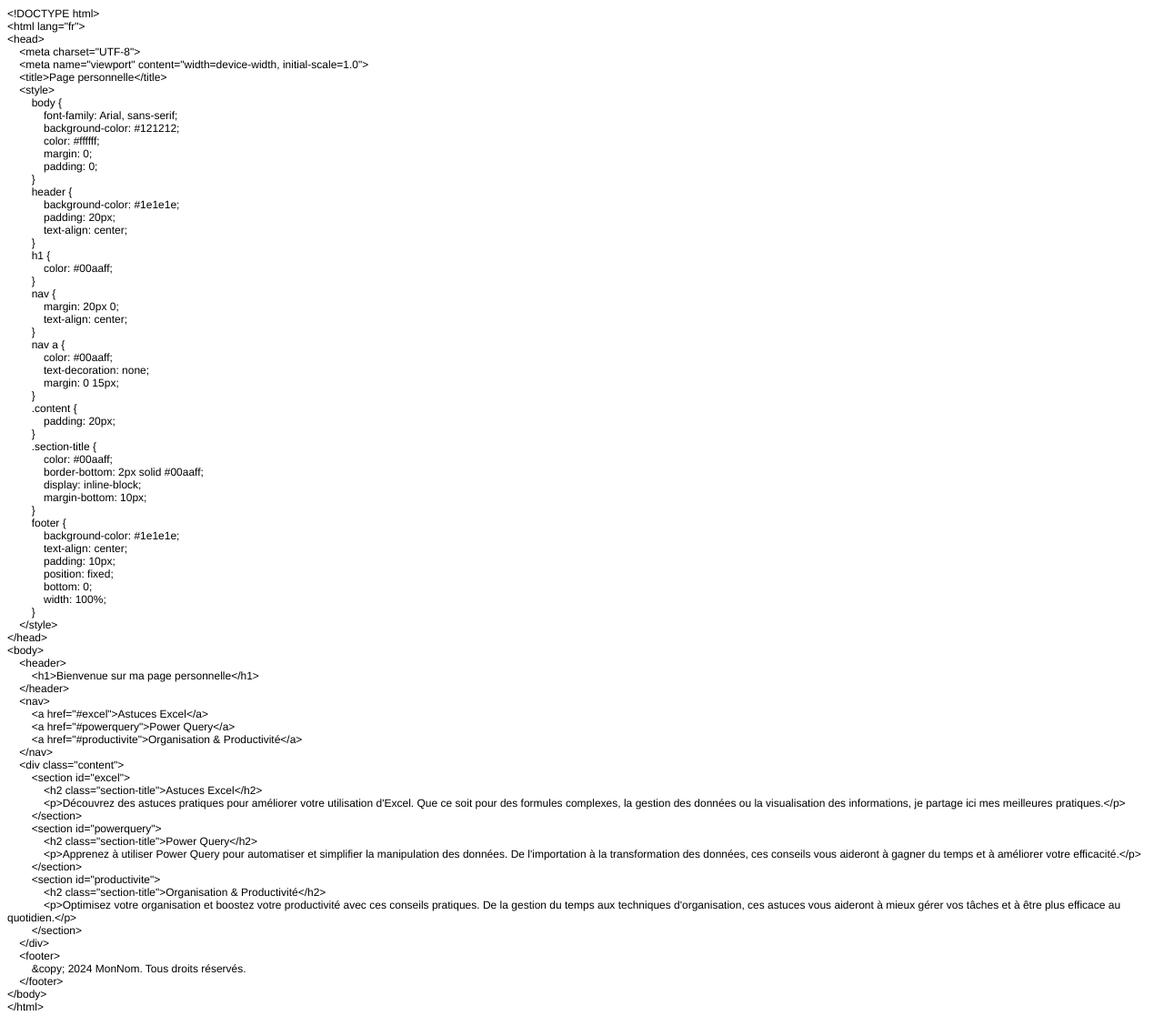
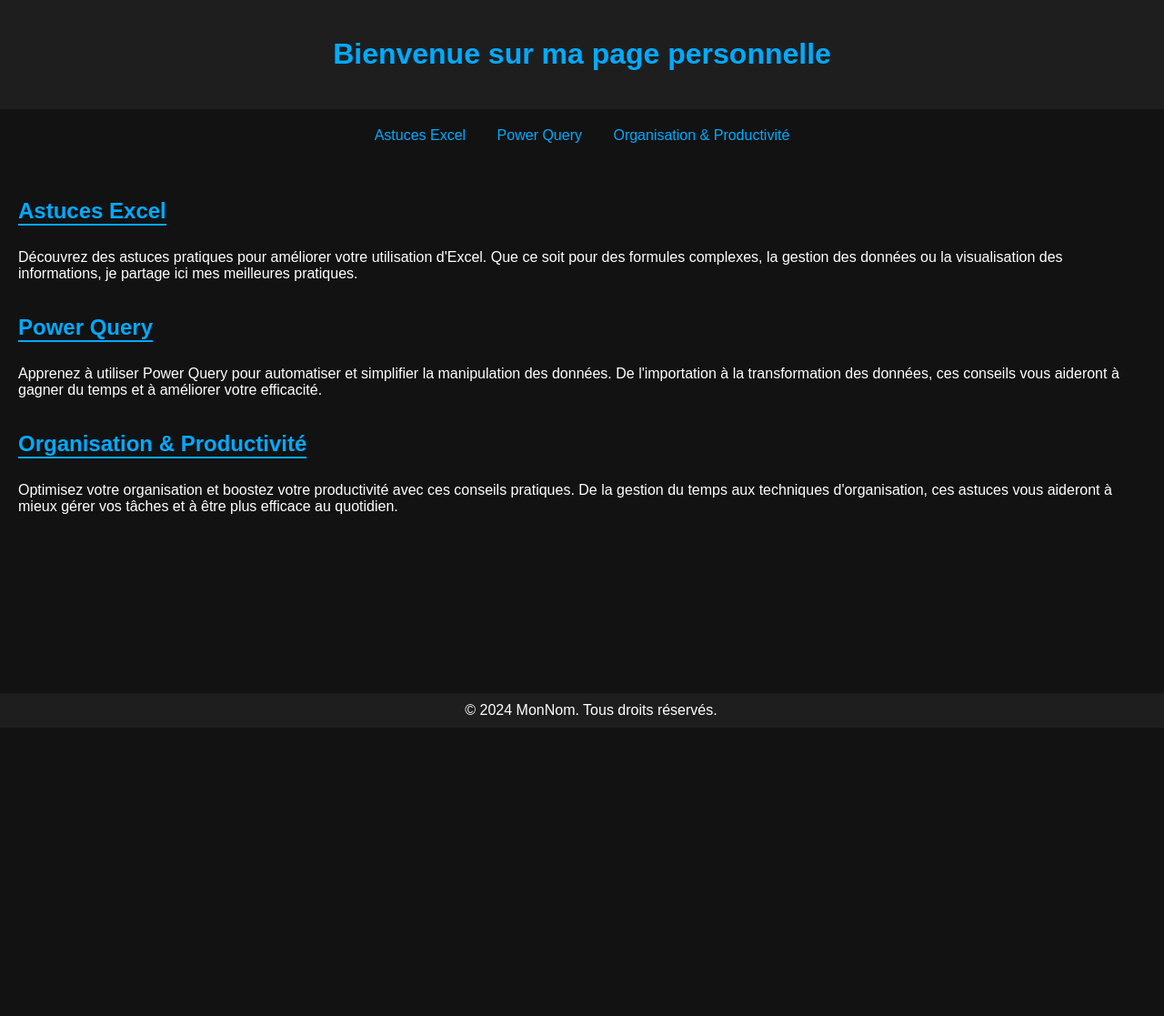
Before and after one commit to xlswithalex/xlswithalex.github.io, a plain HTML site: page index.html in a window 1280 px wide. Shown: the whole page at 91% size. After the commit the page ends 800 px from the top, so only its background shows below. Drawn offline with Linux system fonts and the light colour scheme.

Commit message:
Update3 index.html

```diff
--- a/index.html
+++ b/index.html
@@ -1,93 +1,78 @@
-<!DOCTYPE html PUBLIC "-//W3C//DTD HTML 4.01//EN" "http://www.w3.org/TR/html4/strict.dtd">
-<html>
+<!DOCTYPE html>
+<html lang="fr">
 <head>
-  <meta http-equiv="Content-Type" content="text/html; charset=utf-8">
-  <meta http-equiv="Content-Style-Type" content="text/css">
-  <title></title>
-  <meta name="Generator" content="Cocoa HTML Writer">
-  <meta name="CocoaVersion" content="1894.7">
-  <style type="text/css">
-    p.p1 {margin: 0.0px 0.0px 0.0px 0.0px; font: 12.0px 'Helvetica Neue'}
-  </style>
+    <meta charset="UTF-8">
+    <meta name="viewport" content="width=device-width, initial-scale=1.0">
+    <title>Page personnelle</title>
+    <style>
+        body {
+            font-family: Arial, sans-serif;
+            background-color: #121212;
+            color: #ffffff;
+            margin: 0;
+            padding: 0;
+        }
+        header {
+            background-color: #1e1e1e;
+            padding: 20px;
+            text-align: center;
+        }
+        h1 {
+            color: #00aaff;
+        }
+        nav {
+            margin: 20px 0;
+            text-align: center;
+        }
+        nav a {
+            color: #00aaff;
+            text-decoration: none;
+            margin: 0 15px;
+        }
+        .content {
+            padding: 20px;
+        }
+        .section-title {
+            color: #00aaff;
+            border-bottom: 2px solid #00aaff;
+            display: inline-block;
+            margin-bottom: 10px;
+        }
+        footer {
+            background-color: #1e1e1e;
+            text-align: center;
+            padding: 10px;
+            position: fixed;
+            bottom: 0;
+            width: 100%;
+        }
+    </style>
 </head>
 <body>
-<p class="p1">&lt;!DOCTYPE html&gt;</p>
-<p class="p1">&lt;html lang="fr"&gt;</p>
-<p class="p1">&lt;head&gt;</p>
-<p class="p1"><span class="Apple-converted-space">    </span>&lt;meta charset="UTF-8"&gt;</p>
-<p class="p1"><span class="Apple-converted-space">    </span>&lt;meta name="viewport" content="width=device-width, initial-scale=1.0"&gt;</p>
-<p class="p1"><span class="Apple-converted-space">    </span>&lt;title&gt;Page personnelle&lt;/title&gt;</p>
-<p class="p1"><span class="Apple-converted-space">    </span>&lt;style&gt;</p>
-<p class="p1"><span class="Apple-converted-space">        </span>body {</p>
-<p class="p1"><span class="Apple-converted-space">            </span>font-family: Arial, sans-serif;</p>
-<p class="p1"><span class="Apple-converted-space">            </span>background-color: #121212;</p>
-<p class="p1"><span class="Apple-converted-space">            </span>color: #ffffff;</p>
-<p class="p1"><span class="Apple-converted-space">            </span>margin: 0;</p>
-<p class="p1"><span class="Apple-converted-space">            </span>padding: 0;</p>
-<p class="p1"><span class="Apple-converted-space">        </span>}</p>
-<p class="p1"><span class="Apple-converted-space">        </span>header {</p>
-<p class="p1"><span class="Apple-converted-space">            </span>background-color: #1e1e1e;</p>
-<p class="p1"><span class="Apple-converted-space">            </span>padding: 20px;</p>
-<p class="p1"><span class="Apple-converted-space">            </span>text-align: center;</p>
-<p class="p1"><span class="Apple-converted-space">        </span>}</p>
-<p class="p1"><span class="Apple-converted-space">        </span>h1 {</p>
-<p class="p1"><span class="Apple-converted-space">            </span>color: #00aaff;</p>
-<p class="p1"><span class="Apple-converted-space">        </span>}</p>
-<p class="p1"><span class="Apple-converted-space">        </span>nav {</p>
-<p class="p1"><span class="Apple-converted-space">            </span>margin: 20px 0;</p>
-<p class="p1"><span class="Apple-converted-space">            </span>text-align: center;</p>
-<p class="p1"><span class="Apple-converted-space">        </span>}</p>
-<p class="p1"><span class="Apple-converted-space">        </span>nav a {</p>
-<p class="p1"><span class="Apple-converted-space">            </span>color: #00aaff;</p>
-<p class="p1"><span class="Apple-converted-space">            </span>text-decoration: none;</p>
-<p class="p1"><span class="Apple-converted-space">            </span>margin: 0 15px;</p>
-<p class="p1"><span class="Apple-converted-space">        </span>}</p>
-<p class="p1"><span class="Apple-converted-space">        </span>.content {</p>
-<p class="p1"><span class="Apple-converted-space">            </span>padding: 20px;</p>
-<p class="p1"><span class="Apple-converted-space">        </span>}</p>
-<p class="p1"><span class="Apple-converted-space">        </span>.section-title {</p>
-<p class="p1"><span class="Apple-converted-space">            </span>color: #00aaff;</p>
-<p class="p1"><span class="Apple-converted-space">            </span>border-bottom: 2px solid #00aaff;</p>
-<p class="p1"><span class="Apple-converted-space">            </span>display: inline-block;</p>
-<p class="p1"><span class="Apple-converted-space">            </span>margin-bottom: 10px;</p>
-<p class="p1"><span class="Apple-converted-space">        </span>}</p>
-<p class="p1"><span class="Apple-converted-space">        </span>footer {</p>
-<p class="p1"><span class="Apple-converted-space">            </span>background-color: #1e1e1e;</p>
-<p class="p1"><span class="Apple-converted-space">            </span>text-align: center;</p>
-<p class="p1"><span class="Apple-converted-space">            </span>padding: 10px;</p>
-<p class="p1"><span class="Apple-converted-space">            </span>position: fixed;</p>
-<p class="p1"><span class="Apple-converted-space">            </span>bottom: 0;</p>
-<p class="p1"><span class="Apple-converted-space">            </span>width: 100%;</p>
-<p class="p1"><span class="Apple-converted-space">        </span>}</p>
-<p class="p1"><span class="Apple-converted-space">    </span>&lt;/style&gt;</p>
-<p class="p1">&lt;/head&gt;</p>
-<p class="p1">&lt;body&gt;</p>
-<p class="p1"><span class="Apple-converted-space">    </span>&lt;header&gt;</p>
-<p class="p1"><span class="Apple-converted-space">        </span>&lt;h1&gt;Bienvenue sur ma page personnelle&lt;/h1&gt;</p>
-<p class="p1"><span class="Apple-converted-space">    </span>&lt;/header&gt;</p>
-<p class="p1"><span class="Apple-converted-space">    </span>&lt;nav&gt;</p>
-<p class="p1"><span class="Apple-converted-space">        </span>&lt;a href="#excel"&gt;Astuces Excel&lt;/a&gt;</p>
-<p class="p1"><span class="Apple-converted-space">        </span>&lt;a href="#powerquery"&gt;Power Query&lt;/a&gt;</p>
-<p class="p1"><span class="Apple-converted-space">        </span>&lt;a href="#productivite"&gt;Organisation &amp; Productivité&lt;/a&gt;</p>
-<p class="p1"><span class="Apple-converted-space">    </span>&lt;/nav&gt;</p>
-<p class="p1"><span class="Apple-converted-space">    </span>&lt;div class="content"&gt;</p>
-<p class="p1"><span class="Apple-converted-space">        </span>&lt;section id="excel"&gt;</p>
-<p class="p1"><span class="Apple-converted-space">            </span>&lt;h2 class="section-title"&gt;Astuces Excel&lt;/h2&gt;</p>
-<p class="p1"><span class="Apple-converted-space">            </span>&lt;p&gt;Découvrez des astuces pratiques pour améliorer votre utilisation d'Excel. Que ce soit pour des formules complexes, la gestion des données ou la visualisation des informations, je partage ici mes meilleures pratiques.&lt;/p&gt;</p>
-<p class="p1"><span class="Apple-converted-space">        </span>&lt;/section&gt;</p>
-<p class="p1"><span class="Apple-converted-space">        </span>&lt;section id="powerquery"&gt;</p>
-<p class="p1"><span class="Apple-converted-space">            </span>&lt;h2 class="section-title"&gt;Power Query&lt;/h2&gt;</p>
-<p class="p1"><span class="Apple-converted-space">            </span>&lt;p&gt;Apprenez à utiliser Power Query pour automatiser et simplifier la manipulation des données. De l'importation à la transformation des données, ces conseils vous aideront à gagner du temps et à améliorer votre efficacité.&lt;/p&gt;</p>
-<p class="p1"><span class="Apple-converted-space">        </span>&lt;/section&gt;</p>
-<p class="p1"><span class="Apple-converted-space">        </span>&lt;section id="productivite"&gt;</p>
-<p class="p1"><span class="Apple-converted-space">            </span>&lt;h2 class="section-title"&gt;Organisation &amp; Productivité&lt;/h2&gt;</p>
-<p class="p1"><span class="Apple-converted-space">            </span>&lt;p&gt;Optimisez votre organisation et boostez votre productivité avec ces conseils pratiques. De la gestion du temps aux techniques d'organisation, ces astuces vous aideront à mieux gérer vos tâches et à être plus efficace au quotidien.&lt;/p&gt;</p>
-<p class="p1"><span class="Apple-converted-space">        </span>&lt;/section&gt;</p>
-<p class="p1"><span class="Apple-converted-space">    </span>&lt;/div&gt;</p>
-<p class="p1"><span class="Apple-converted-space">    </span>&lt;footer&gt;</p>
-<p class="p1"><span class="Apple-converted-space">        </span>&amp;copy; 2024 MonNom. Tous droits réservés.</p>
-<p class="p1"><span class="Apple-converted-space">    </span>&lt;/footer&gt;</p>
-<p class="p1">&lt;/body&gt;</p>
-<p class="p1">&lt;/html&gt;</p>
+    <header>
+        <h1>Bienvenue sur ma page personnelle</h1>
+    </header>
+    <nav>
+        <a href="#excel">Astuces Excel</a>
+        <a href="#powerquery">Power Query</a>
+        <a href="#productivite">Organisation & Productivité</a>
+    </nav>
+    <div class="content">
+        <section id="excel">
+            <h2 class="section-title">Astuces Excel</h2>
+            <p>Découvrez des astuces pratiques pour améliorer votre utilisation d'Excel. Que ce soit pour des formules complexes, la gestion des données ou la visualisation des informations, je partage ici mes meilleures pratiques.</p>
+        </section>
+        <section id="powerquery">
+            <h2 class="section-title">Power Query</h2>
+            <p>Apprenez à utiliser Power Query pour automatiser et simplifier la manipulation des données. De l'importation à la transformation des données, ces conseils vous aideront à gagner du temps et à améliorer votre efficacité.</p>
+        </section>
+        <section id="productivite">
+            <h2 class="section-title">Organisation & Productivité</h2>
+            <p>Optimisez votre organisation et boostez votre productivité avec ces conseils pratiques. De la gestion du temps aux techniques d'organisation, ces astuces vous aideront à mieux gérer vos tâches et à être plus efficace au quotidien.</p>
+        </section>
+    </div>
+    <footer>
+        &copy; 2024 MonNom. Tous droits réservés.
+    </footer>
 </body>
 </html>
```
